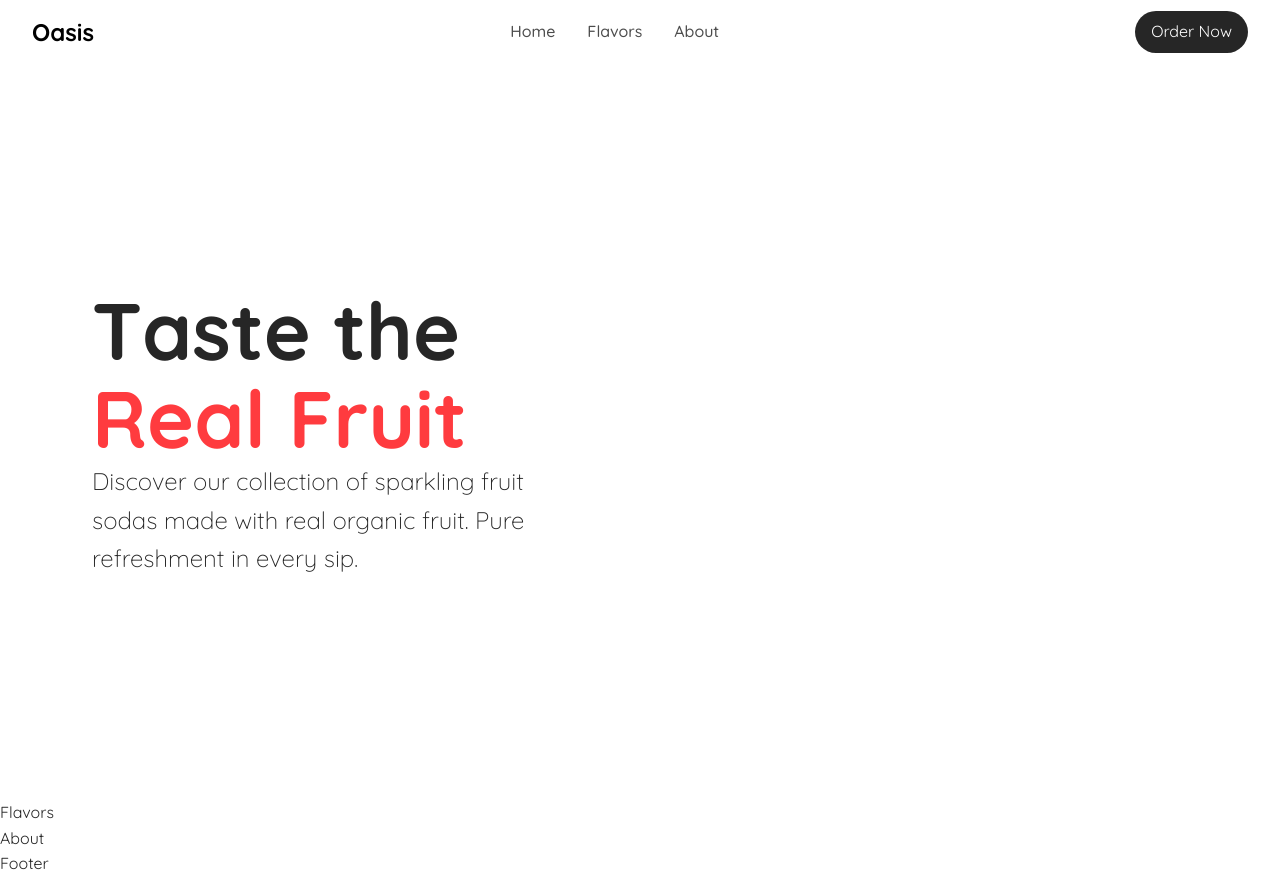
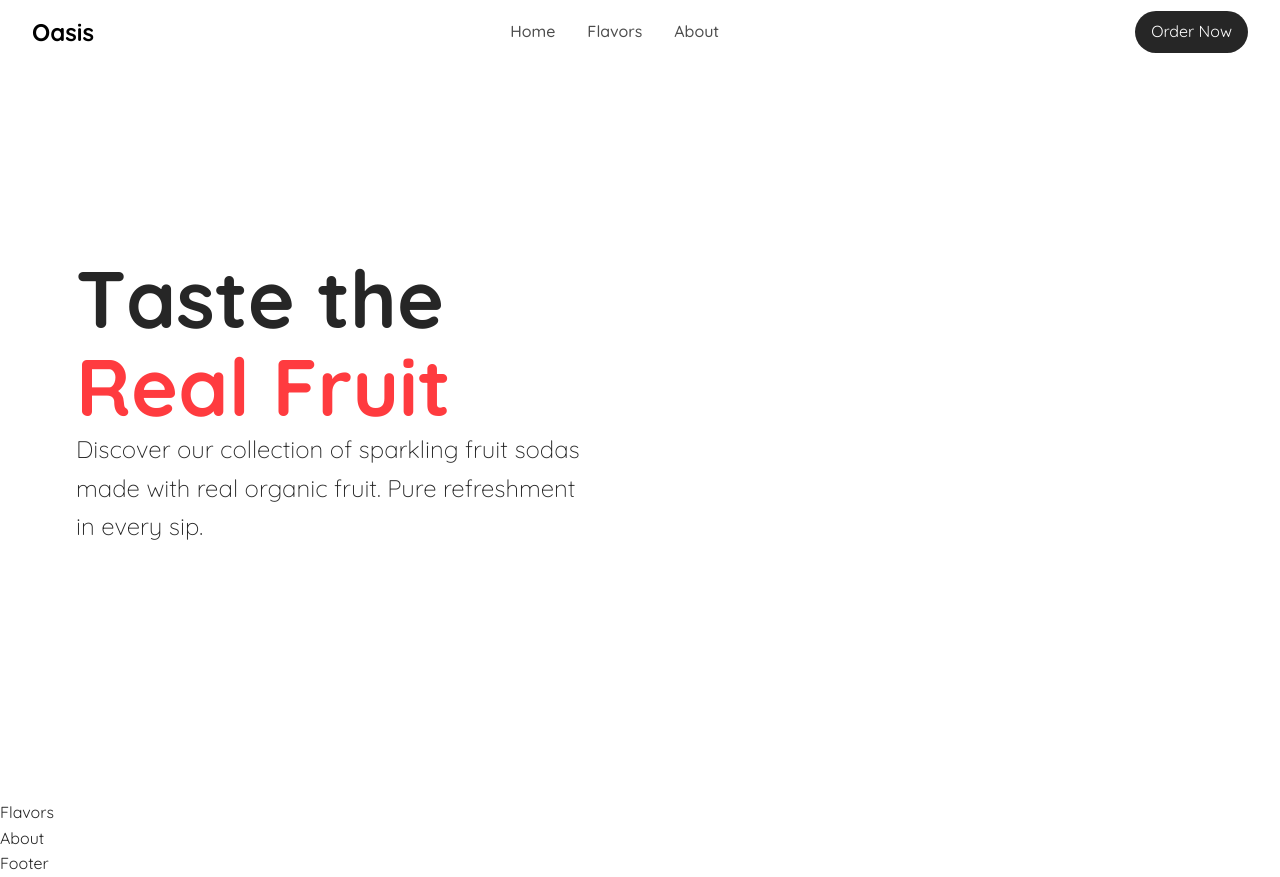
Before and after one commit to ortizrodrigo/oasis, a React (Vite) app: page / in a window 1280 px wide. Built offline with nearby package versions, Linux system fonts and the light colour scheme.

Commit message:
style(ui): adjust hero content padding and spacing

```diff
--- a/src/sections/Hero/Hero.css
+++ b/src/sections/Hero/Hero.css
@@ -9,8 +9,8 @@
 }
 
 .hero__content {
-  padding: 1rem;
   max-width: 512px;
+  padding-bottom: var(--header-height);
 }
 
 .hero__title {
```
